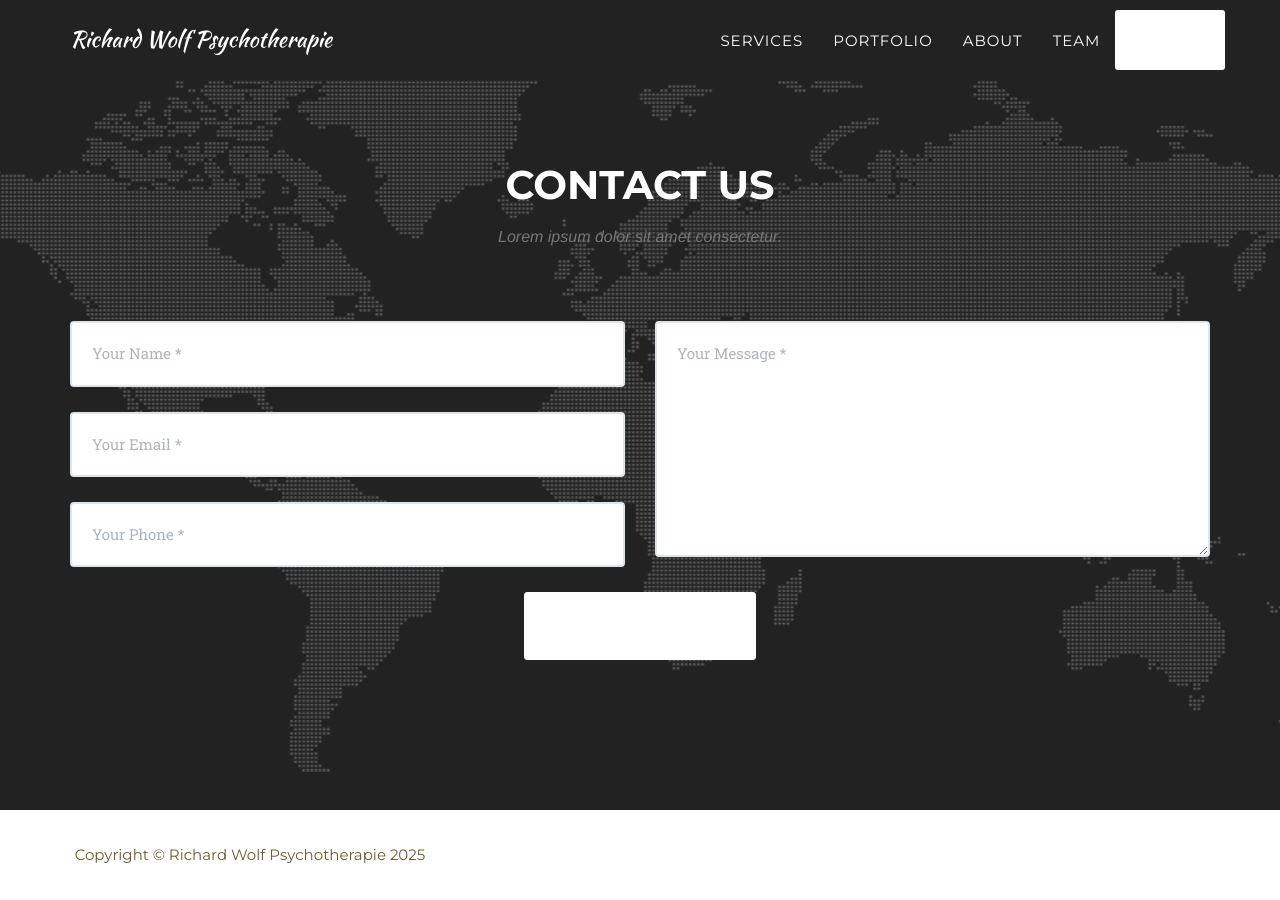
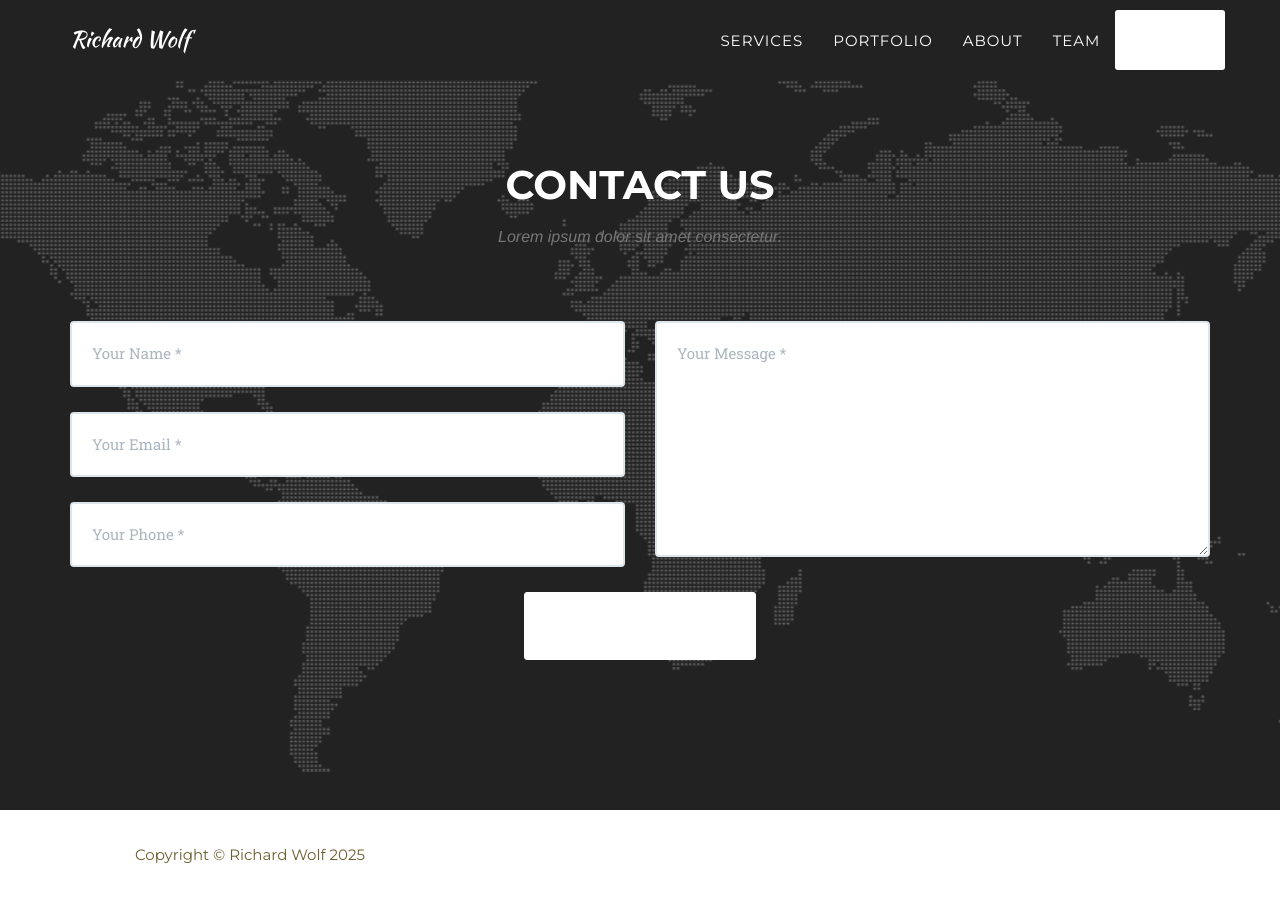
Before and after one commit to HappyTraum/tellname, a Jekyll site: the page built from index.html, in a window 1280 px wide and 900 px high, scrolled down 5262 px. Built offline with Jekyll 4.4.1, drawn with Linux system fonts in a browser that asks for light colours; some web fonts are replaced.

Commit message:
Update _config.yml

```diff
--- a/_config.yml
+++ b/_config.yml
@@ -1,4 +1,4 @@
-title: Richard Wolf Psychotherapie
+title: Richard Wolf
 description: Psychotherapeut in Ausbildung unter Supervision
 email: your@email.com
 baseurl: "" # leave this empty unless you're in a subfolder
```
